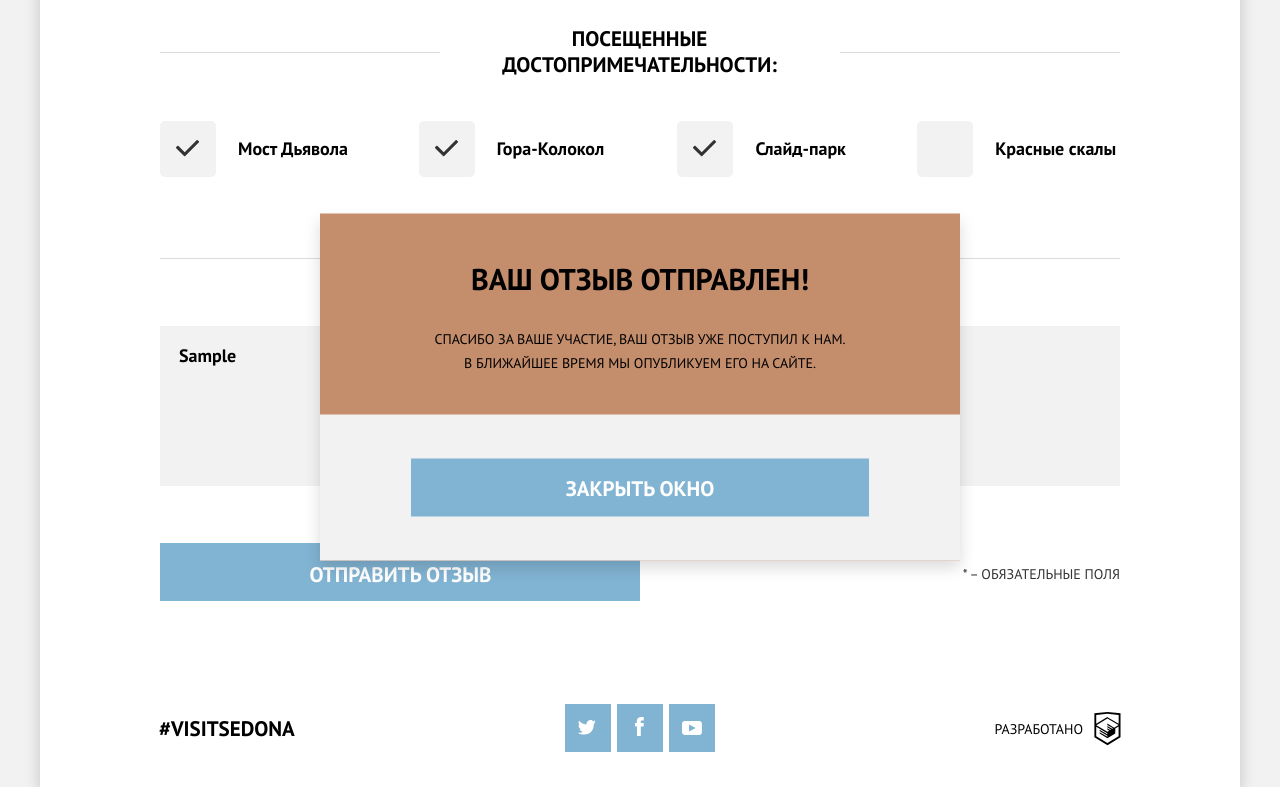
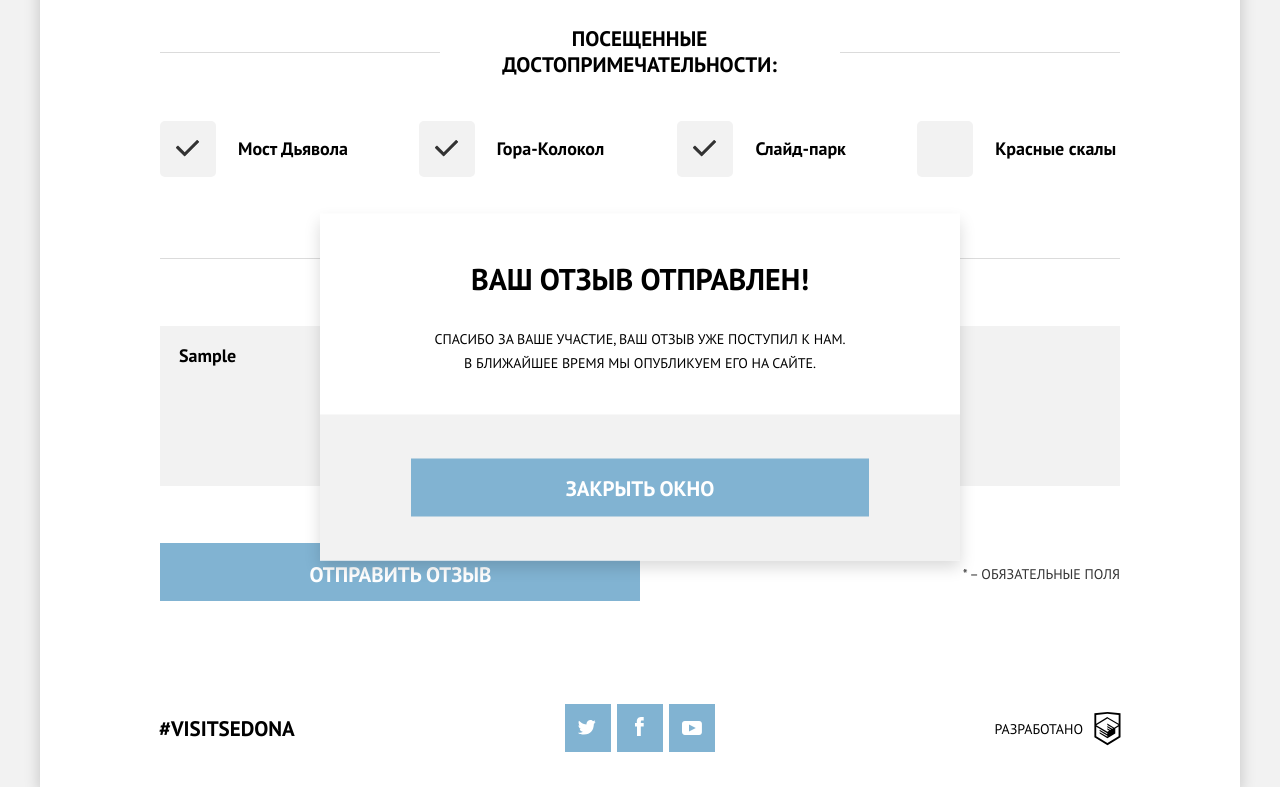
Before and after one commit to p-raevsky/sedona, a website: page source/form.html in a window 1280 px wide. Both pictures are taken after typing "Sample", "Sample", "Sample", "5551234", "name@example.com", "Sample" into the empty fields and a click on the button "ОТПРАВИТЬ ОТЗЫВ". Shown: the part 1181-1968 px from the top of the page. Drawn offline with nearby package versions, Linux system fonts and the light colour scheme; files that its build step writes are made by us from their sources; files whose address does not match are found by name.

Commit message:
исправил ошибку с фоном в модалке

```diff
--- a/source/sass/blocks/_modal.scss
+++ b/source/sass/blocks/_modal.scss
@@ -10,7 +10,7 @@
 
   text-align: center;
 
-  background-color: $brown;
+  background-color: $white;
   box-shadow: 0 7px 15px $black-15;
   transform: translate(-50%, -50%);
 
```
